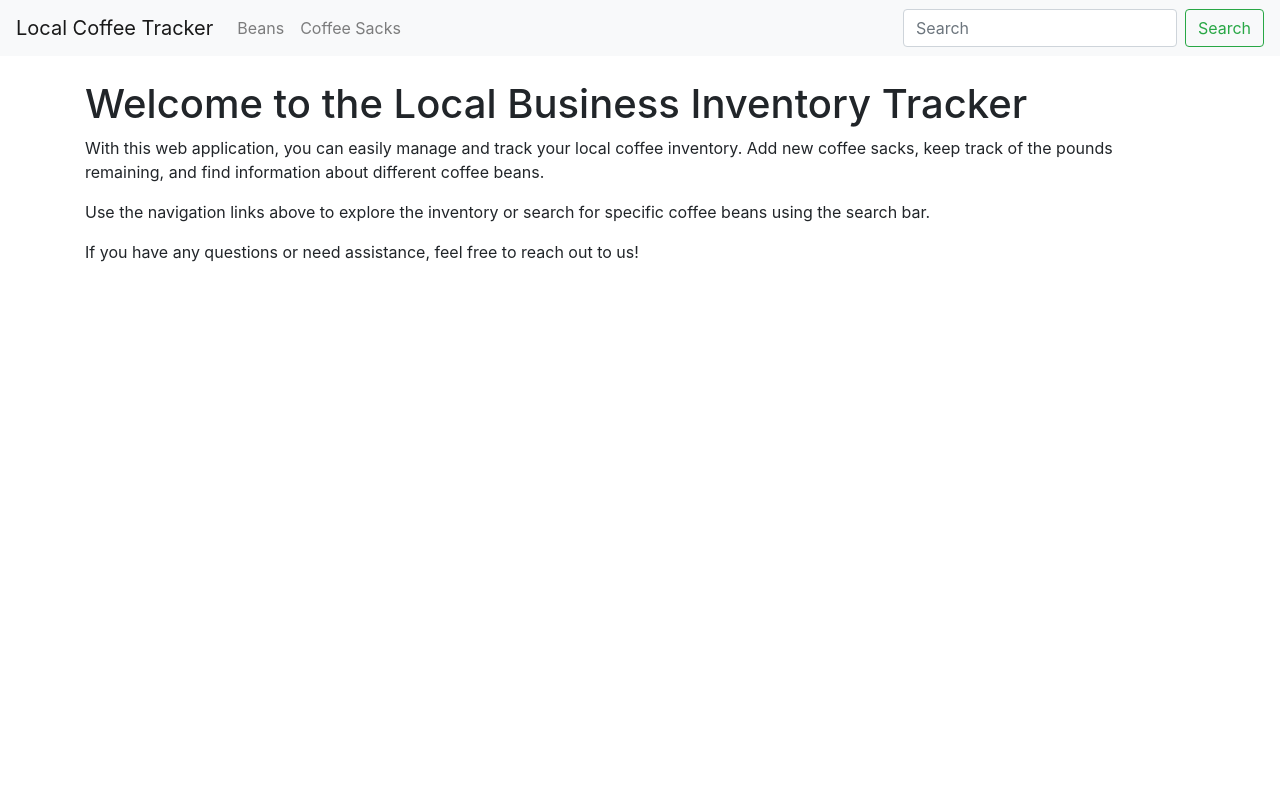
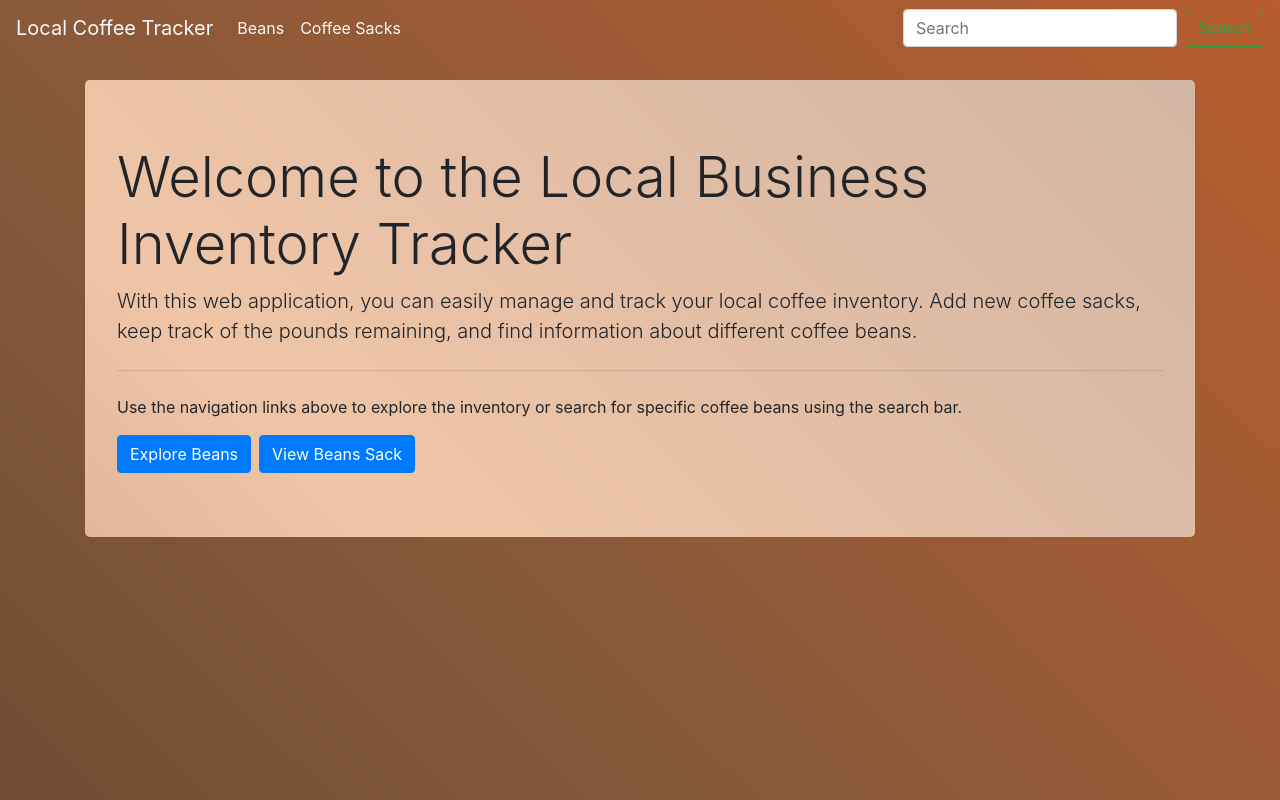
Before and after one commit to rodeomar/coffee-inventory-tracker, a React (Create React App) app: page / in a window 1280 px wide. Built offline with nearby package versions, Linux system fonts and the light colour scheme.

Commit message:
Update UI

```diff
--- a/src/Components/BeanDetails.js
+++ b/src/Components/BeanDetails.js
@@ -52,9 +52,9 @@ function BeanDetails() {
   return (
     <>
       <Navbar />
-      <div className="container mt-4">
-        <h1>Bean Details</h1>
-        <div className="card">
+      <div className="container mt-4 ">
+        <h1 className='text-light'>Bean Details</h1>
+        <div className="card gradient2Color ">
           <div className="card-body">
             <h5 className="card-title">{bean.name}</h5>
             <p className="card-text">Origin: {bean.origin}</p>
--- a/src/Components/Beans.js
+++ b/src/Components/Beans.js
@@ -15,10 +15,10 @@ function Beans() {
     }
     return (
         <>
-            <Navbar />
+            <Navbar isBeansActive={true} />
             <div className="container mt-4">
-                <h1>Available Beans</h1>
-                <table className="table">
+                <h1 className='text-light'>Available Beans</h1>
+                <table className="table gradient2Color">
                     <thead>
                         <tr>
                             <th>Name</th>
@@ -29,7 +29,7 @@ function Beans() {
                         {filteredBeans.map((bean) => (
                             <tr key={bean.id}>
                                 <td>
-                                    <Link to={`/Beans/${bean.id}`}>{bean.name}</Link>
+                                    {bean.name}
                                 </td>
                                 <td>
                                     <Link to={`/Beans/${bean.id}`} className="btn btn-primary">
--- a/src/Components/Home.js
+++ b/src/Components/Home.js
@@ -5,23 +5,26 @@ function Home() {
   return (
     <div>
       <Navbar />
-      <div className="container mt-4">
-        <h1>Welcome to the Local Business Inventory Tracker</h1>
-        <p>
+      <div className="container mt-4 ">
+        <div className="jumbotron gradient2Color">
+          <h1 className="display-4">Welcome to the Local Business Inventory Tracker</h1>
+          <p className="lead">
             With this web application, you can easily manage and track your local
             coffee inventory. Add new coffee sacks, keep track of the pounds
             remaining, and find information about different coffee beans.
           </p>
-
+          <hr className="my-4" />
           <p>
             Use the navigation links above to explore the inventory or search for
             specific coffee beans using the search bar.
           </p>
-
-        <p>
-          If you have any questions or need assistance, feel free to reach out
-          to us!
-        </p>
+          <a className="btn btn-primary" href="/Beans" role="button">
+            Explore Beans
+          </a>
+          <a className="btn btn-primary  mx-2" href="/Sacks" role="button">
+            View Beans Sack
+          </a>
+        </div>
       </div>
     </div>
   );
--- a/src/Components/Navbar.js
+++ b/src/Components/Navbar.js
@@ -1,7 +1,8 @@
 import React from 'react';
+import PropTypes from "prop-types";
 import { useNavigate } from 'react-router-dom';
 
-function Navbar() {
+function Navbar(props) {
   const history = useNavigate();
 
   const handleSubmit = (e) => {
@@ -14,21 +15,24 @@ function Navbar() {
     }
   };
 
+
+  const beansClass = props.isBeansActive ? 'nav-link text-light underlineText' : 'nav-link text-light';
+  const sacksClass = props.isSacksActive ? 'nav-link text-light underlineText' : 'nav-link text-light';
   return (
     <>
-      <nav className="navbar navbar-expand-lg navbar-light bg-light">
-        <a className="navbar-brand" href="/">Local Coffee Tracker</a>
+      <nav className="navbar navbar-expand-lg navbar-light ">
+        <a className="navbar-brand text-light" href="/">Local Coffee Tracker</a>
         <button className="navbar-toggler" type="button" data-toggle="collapse" data-target="#navbarSupportedContent" aria-controls="navbarSupportedContent" aria-expanded="false" aria-label="Toggle navigation">
           <span className="navbar-toggler-icon"></span>
         </button>
 
         <div className="collapse navbar-collapse" id="navbarSupportedContent">
           <ul className="navbar-nav mr-auto">
-            <li className="nav-item">
-              <a className="nav-link" href="/Beans">Beans</a>
+          <li className="nav-item">
+              <a className={beansClass} href="/Beans">Beans</a>
             </li>
             <li className="nav-item">
-              <a className="nav-link" href="/Sacks">Coffee Sacks</a>
+              <a className={sacksClass} href="/Sacks">Coffee Sacks</a>
             </li>
           </ul>
           <form className="form-inline my-2 my-lg-0" onSubmit={handleSubmit}>
@@ -41,4 +45,13 @@ function Navbar() {
   );
 }
 
+Navbar.propTypes = {
+  isBeansActive: PropTypes.bool,
+  isSacksActive: PropTypes.bool,
+};
+Navbar.defaultProps  = {
+  isBeansActive: false,
+  isSacksActive: false
+  ,
+};
 export default Navbar;
--- a/src/Components/Sacks.js
+++ b/src/Components/Sacks.js
@@ -48,9 +48,9 @@ function Sacks() {
 
   return (
     <>
-      <Navbar />
-      <div className="container mt-4">
-        <h1>Coffee Sacks</h1>
+      <Navbar isSacksActive={true} />
+      <div className="container mt-4 gradient2Color">
+        <h1 className='text-light'>Coffee Sacks</h1>
         <button
           className="btn btn-primary mb-4"
           data-toggle="modal"
--- a/src/index.css
+++ b/src/index.css
@@ -15,3 +15,44 @@ code {
 tr:not(:has(th)):hover {
   background-color: rgb(227, 227, 227);
 }
+
+body {
+  background: linear-gradient(45deg, #8B4513, #42281c, #83593b, #dc5f25);
+  background-size: 400% 400%;
+  animation: gradient 15s ease infinite;
+}
+
+@keyframes gradient {
+  0% {
+    background-position: 0% 50%;
+  }
+  50% {
+    background-position: 100% 50%;
+  }
+  100% {
+    background-position: 0% 50%;
+  }
+}
+.gradient2Color {
+  background: linear-gradient(45deg, #dcab88, #8c7165, #f0c5a7, #bfaba1);
+  background-size: 400% 400%;
+  animation: gradient2 15s both infinite;
+}
+
+@keyframes gradient2 {
+  0% {
+    background-position: 0% 50%;
+  }
+  50% {
+    background-position: 100% 50%;
+  }
+  100% {
+    background-position: 0% 50%;
+  }
+}
+
+
+.underlineText{
+  text-decoration: underline;
+
+}
```
Lines whose indentation alone changed are shown as unchanged.
